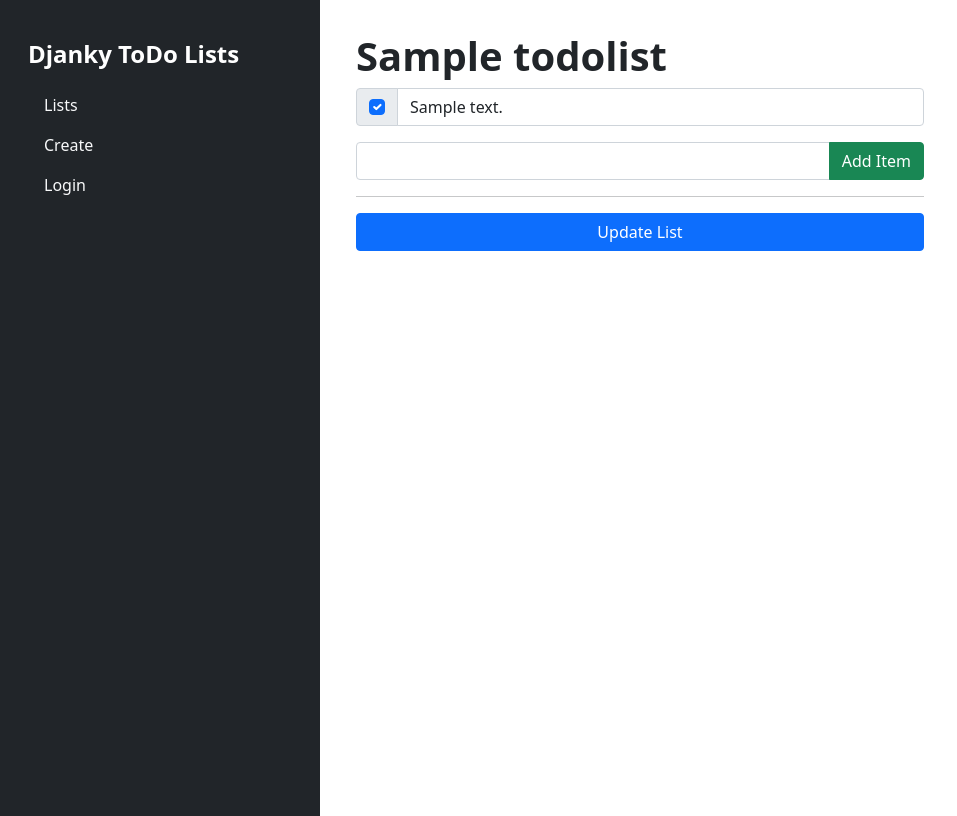
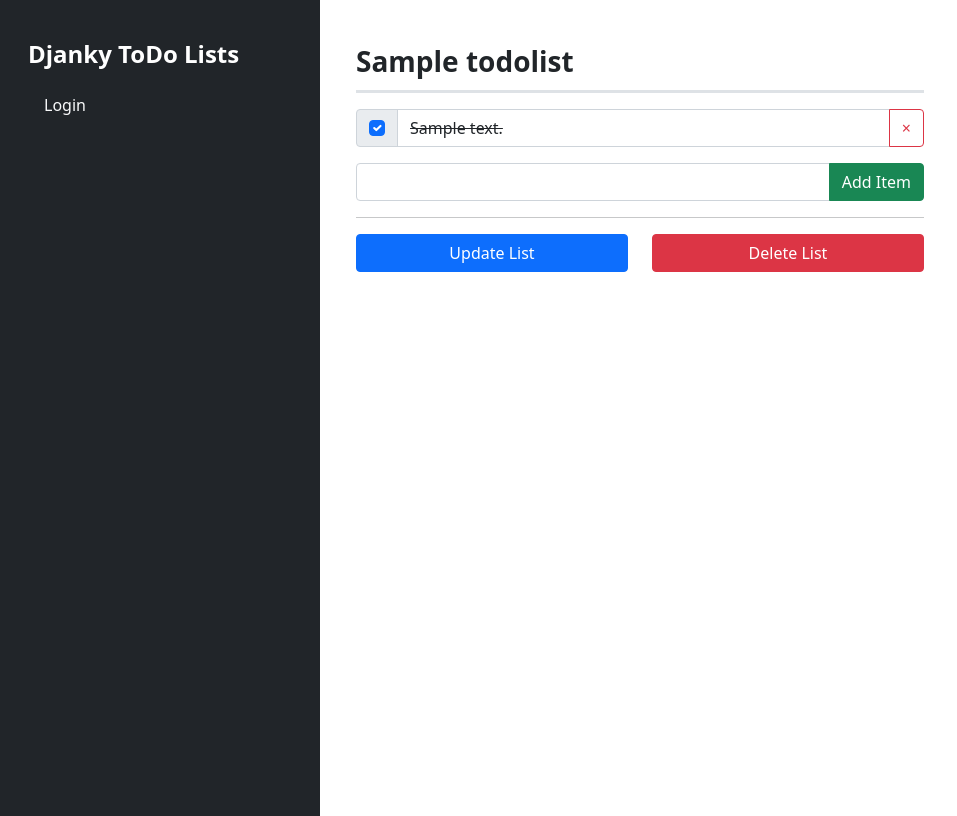
Before and after one commit to Chrismaganga/django-tech-with-chris, a Django app: page /view/1/ in a window 1280 px wide. Shown: the whole page, without its empty margins (0-957 px from the left). Run offline with Django 3.2, Linux system fonts and the light colour scheme; tables that the repository leaves empty hold one stand-in row (values such as "Sample post").

Commit message:
Major changes all over; so many so that I don't even remember what the dick I did; added the ability to change lists' names, change item texts, mark items for deletion, update checked status; also made it so that non-logged in users can't see anything. The only thing remaining now is to ensure that logged in user a cannot see user b's lists.

```diff
--- a/mysite/main/templates/main/base.html
+++ b/mysite/main/templates/main/base.html
@@ -14,6 +14,17 @@
     h1, h2, h3, h4 {
       font-weight: bold !important;
     }
+
+    .page.list .checked {
+      text-decoration: line-through;
+    }
+
+    .page.list .list-title {
+      border-radius: 0 !important;
+      padding-left: 0 !important;
+      font-size: 1.75rem;
+      font-weight: bold !important;
+    }
   </style>
 
   <link href="https://cdn.jsdelivr.net/npm/bootstrap@5.0.1/dist/css/bootstrap.min.css" rel="stylesheet" integrity="sha384-+0n0xVW2eSR5OomGNYDnhzAbDsOXxcvSN1TPprVMTNDbiYZCxYbOOl7+AMvyTG2x" crossorigin="anonymous">
@@ -25,9 +36,9 @@
       <div class="col-3 bg-dark pt-3">
         <nav class="d-flex flex-column align-items-center align-items-sm-start px-3 pt-4 text-white min-vh-100">
           <h1 class="logo mb-3">Djanky ToDo Lists</h1>
-          <a class="nav-link link-light" href="/">Lists</a>
-          <a class="nav-link link-light" href="/create">Create</a>
           {% if response.user.is_authenticated %}
+            <a class="nav-link link-light" href="/">Lists</a>
+            <a class="nav-link link-light" href="/create">Create</a>
             <a class="nav-link link-light" href="/logout">Logout</a>
           {% else %}
             <a class="nav-link link-light" href="/login">Login</a>
@@ -44,5 +55,26 @@
   </div>
 
   <script src="https://cdn.jsdelivr.net/npm/bootstrap@5.0.1/dist/js/bootstrap.bundle.min.js" integrity="sha384-gtEjrD/SeCtmISkJkNUaaKMoLD0//ElJ19smozuHV6z3Iehds+3Ulb9Bn9Plx0x4" crossorigin="anonymous"></script>
+  <script src="https://code.jquery.com/jquery-3.6.0.min.js" integrity="sha256-/xUj+3OJU5yExlq6GSYGSHk7tPXikynS7ogEvDej/m4=" crossorigin="anonymous"></script>
+  <script type="text/javascript">
+    jQuery(document).ready(function() {
+      let listHiddenVal = [];
+      jQuery("button.item-delete.btn-outline-danger").click(function() {
+        // toggle bootstrap class
+        jQuery(this).toggleClass("btn-danger text-light");
+
+        // append/remove each clicked button's ID value to hidden field
+        let idVal = jQuery(this).prop("value");
+        const index = listHiddenVal.indexOf(idVal);
+        if(index == -1) {
+          listHiddenVal.push(idVal);
+        } else {
+          listHiddenVal.splice(index, 1);
+        }
+        jQuery("input.item-delete").prop("value", (listHiddenVal.toString()));
+        console.log(jQuery("input.item-delete").prop("value"));
+      });
+    });
+  </script>
 </body>
 </html>
--- a/mysite/main/templates/main/list.html
+++ b/mysite/main/templates/main/list.html
@@ -4,23 +4,26 @@
 
 {% block content %}
 
-  <h1>
-    {{ls.name}}
-  </h1>
+  <div class="page list">
+    <form method="post">
+      {% csrf_token %}
+      <div class="input-group input-group-lg">
+        <input type="text" value="{{ls.name}}" name="listName" class="form-control border-0 border-bottom border-3 mb-3 list-title">
+      </div>
 
-  <form action="#" method="post">
-    {% csrf_token %}
+      <input type="hidden" name="itemDelete" class="item-delete" value="">
 
         {% for item in ls.item_set.all %}
           <div class="input-group mb-3">
             <div class="input-group-text mb-0">
               {% if item.complete == True %}
-              <input class="form-check-input mt-0" type="checkbox" name="c{{item.id}}" value="checked" checked />
+                <input class="form-check-input mt-0" type="checkbox" name="{{item.id}}_c" value="checked" checked />
               {% else %}
-              <input class="form-check-input mt-0" type="checkbox" name="c{{item.id}}" value="checked" />
+                <input class="form-check-input mt-0" type="checkbox" name="{{item.id}}_c" value="checked" />
               {% endif %}
             </div>
-          <input type="text" value="{{item.text}}" class="form-control">
+            <input type="text" value="{{item.text}}" class="form-control {%if item.complete == True%}checked{% endif %}" name="{{item.id}}_t">
+            <button type="button" value="{{item.id}}" class="btn btn-outline-danger item-delete">&times;</button>
           </div>
         {% endfor %}
 
@@ -29,10 +32,19 @@
         <button class="btn btn-success" type="submit" name="newItem" value="newItem">Add Item</button>
       </div>
       <hr class="mt-3">
-    <div class="d-grid mt-2">
-      <button class="btn btn-primary" type="submit" name="save" value="save">Update List</button>
+      <div class="row mt-2">
+        <div class="col-6 d-grid gap-2">
+          <button class="btn btn-primary" type="submit" name="save" value="save">
+            Update List
+          </button>
+        </div>
+        <div class="col-6 d-grid gap-2">
+        <button class="btn btn-danger" type="submit" name="listDelete" value="{{ls.id}}">
+          Delete List
+        </button>
+        </div>
       </div>
     </form>
-
+  </div>
 
 {% endblock content %}
--- a/mysite/main/views.py
+++ b/mysite/main/views.py
@@ -8,24 +8,44 @@ from .forms import CreateNewList
 
 def list_view(response, id):
   ls = ToDoList.objects.get(id=id)
-
   if response.method == "POST":
-    if "save" in response.POST:
+    if response.POST.get("save"):
       for item in ls.item_set.all():
-        if response.POST.get("c" + str(item.id)) == "checked":
+        if response.POST.get(str(item.id) + "_c") == "checked":
           item.complete = True
         else:
           item.complete = False
 
         item.save()
 
-    elif response.POST["newItem"]:
+      if response.POST.get(str(item.id) + "_t"):
+        for item in ls.item_set.all():
+          item.text = response.POST.get(str(item.id) + "_t")
+          item.save()
+
+      if response.POST.get("itemDelete"):
+        items_to_delete = response.POST.get("itemDelete").split(",");
+        for item_id in items_to_delete:
+          ls.item_set.filter(id=item_id).delete()
+
+      if response.POST.get("listName"):
+        if len(response.POST.get("listName")) > 2:
+          ls.name = response.POST.get("listName")
+          ls.save()
+
+
+    elif response.POST.get("newItem"):
       item_text = response.POST.get("newText")
 
       if len(item_text) > 2:
         ls.item_set.create(text = item_text, complete = False)
       else:
         print("Invalid input")
+
+    elif response.POST.get("listDelete"):
+      ls.delete()
+      return HttpResponseRedirect("/?error=List+deleted")
+
 
   return render(response, "main/list.html", {"ls": ls})
 
@@ -47,7 +67,7 @@ def create(response):
         t.save()
         response.user.todolist.add(t)
 
-        return HttpResponseRedirect("/{}".format(t.id))
+        return HttpResponseRedirect("/view/{}".format(t.id))
 
     else:
       form = CreateNewList()
```
Also changed, not shown: mysite/main/templates/main/view.html (+6 -1 lines). Lines whose indentation alone changed are shown as unchanged.
